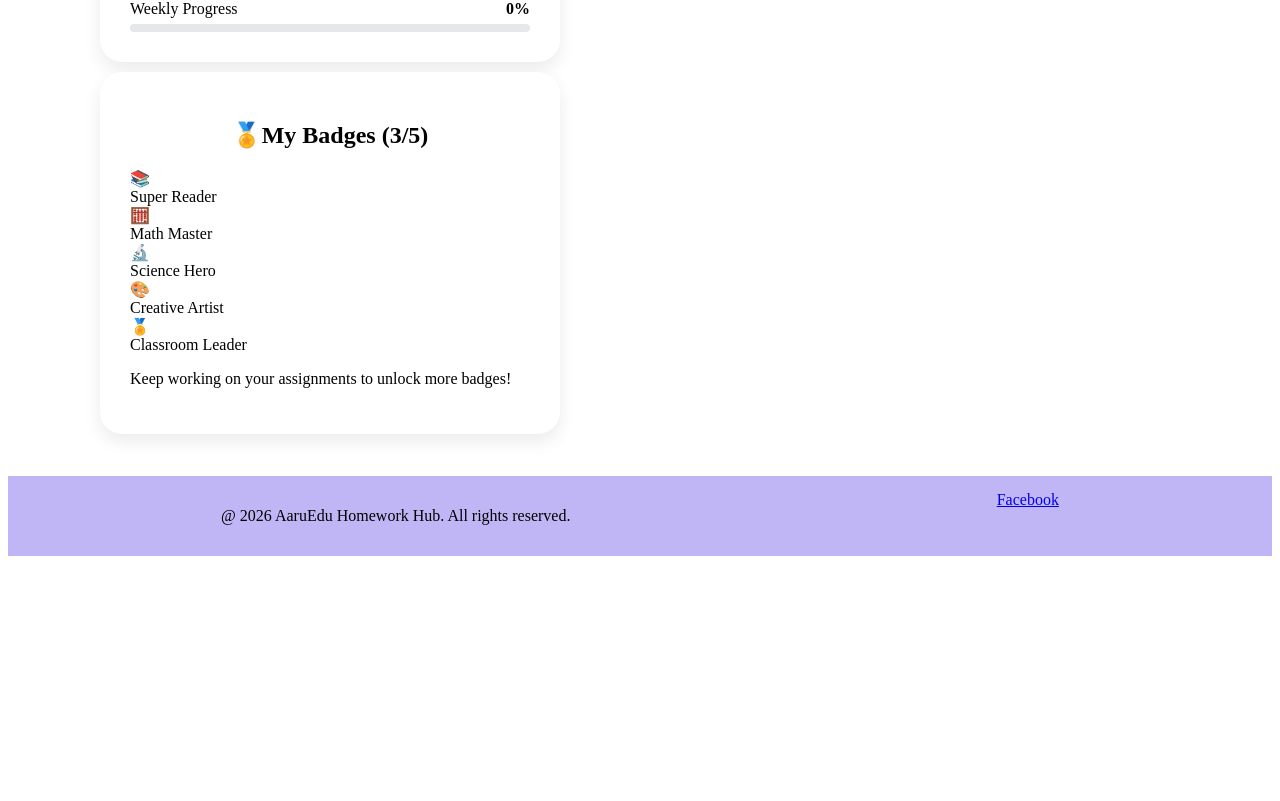
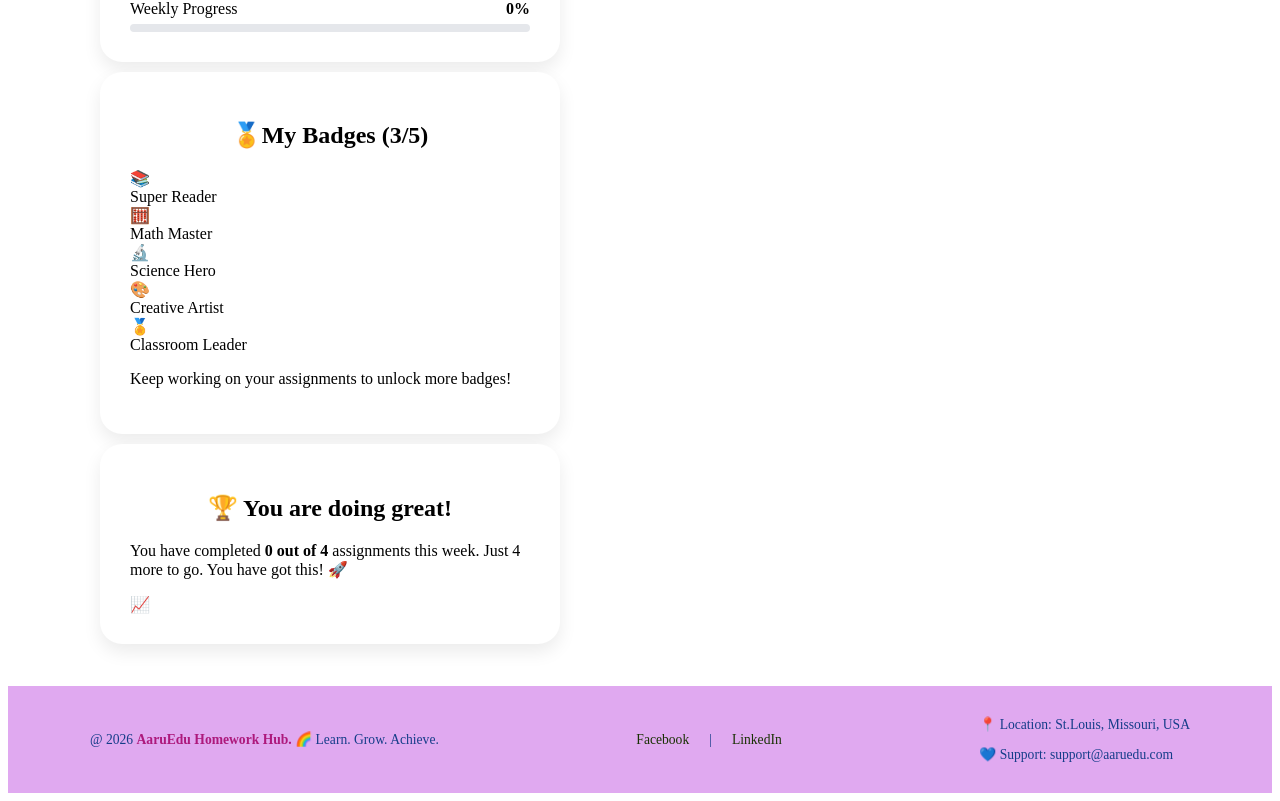
Before and after one commit to pujajathar/homework-hub-frontend-app, a React (Vite) app: page /students in a window 1280 px wide. Shown: the part 993-1794 px from the top of the page. Before the commit the page ends 1557 px from the top, so only its background shows below. Built offline with nearby package versions, Linux system fonts and the light colour scheme.

Commit message:
added motivational card on students dashboard

```diff
--- a/src/components/Footer/Footer.css
+++ b/src/components/Footer/Footer.css
@@ -1,11 +1,25 @@
 
-.footer {
+.site-footer {
+    padding: 1rem 2rem;
+    font-size: 0.85rem;
+    background: rgb(224, 169, 240);
+    color: rgb(21, 61, 137);
+}
+.footer-inner {
+    max-width: 1100px;
+    margin: 0 auto;
     display: flex;
-
-    justify-content: space-around;
-    background-color: rgba(165, 152, 242, 0.7);;
-    text-align: center;
-    background-size: cover;
-    margin-top: auto;
-    padding: 15px 0;
+    align-items: center;
+    justify-content: space-between;
+    flex-wrap: wrap;
+    gap: 0.5rem;
 }
+.site-footer  span {
+    color: #ad197c; font-weight: 600;
+}
+.footer-links {
+    display: flex; gap: 1.25rem; flex-wrap: wrap;
+}
+.footer-links a {
+    color: #193103; text-decoration: none;
+}
--- a/src/components/Footer/Footer.jsx
+++ b/src/components/Footer/Footer.jsx
@@ -1,11 +1,15 @@
 import './Footer.css';
-import facebook from "../../assets/images/facebook.png"
+import facebook from "../../assets/images/facebook.png";
+import linkedin from "../../assets/images/linkedin.png";
 function Footer() {
+    const year = new Date().getFullYear();
     return (
-        <footer className="footer">
+        <footer className="site-footer">
+            <div className='footer-inner'>
             <p>
-                @ 2026 AaruEdu Homework Hub. All rights reserved.
+                @ {year} <span>AaruEdu Homework Hub.</span> 🌈 Learn. Grow. Achieve.
             </p>
+            <nav className='footer-links'>
             <a
             href={facebook}
             target='_blank'
@@ -13,10 +17,22 @@ function Footer() {
             >
               Facebook
             </a>
+            |
+            <a
+            href={linkedin}
+            target='_blank'
+            rel='noopener noreferrer'
+            >
+              LinkedIn
+            </a>
+            </nav>
+            <div>
+                <p>📍 Location: St.Louis, Missouri, USA</p>
 
-
+                <p>💙 Support: support@aaruedu.com </p>
+            </div>
+            </div>
         </footer>
-
     );
 };
 export default Footer;
--- a/src/components/StudentsPage/StudentsPage.jsx
+++ b/src/components/StudentsPage/StudentsPage.jsx
@@ -73,6 +73,16 @@ function StudentsPage ({ assignments, toggleComplete }) {
                     </div>
                     < p className="badge-hint">Keep working on your assignments to unlock more badges! </p>
                 </section>
+                <section className="card motivational">
+                    <h2>🏆 You are doing great!</h2>
+                    <p>
+                        You have completed <strong>{completed} out of {total}</strong> assignments this week.
+                        {completed === total ? 'Amazing - all done! 🎉' : ` Just ${total - completed} more to go. You have got this! 🚀`}
+                    </p>
+                    <div className="motivational-icon">
+                        {progressPct >= 80 ? '👏' : progressPct >= 50 ? '🌱' : '📈'}
+                    </div>
+                </section>
 
             </div>
         </div>
```
Also changed, not shown: src/assets/images/linkedin.png (added).
